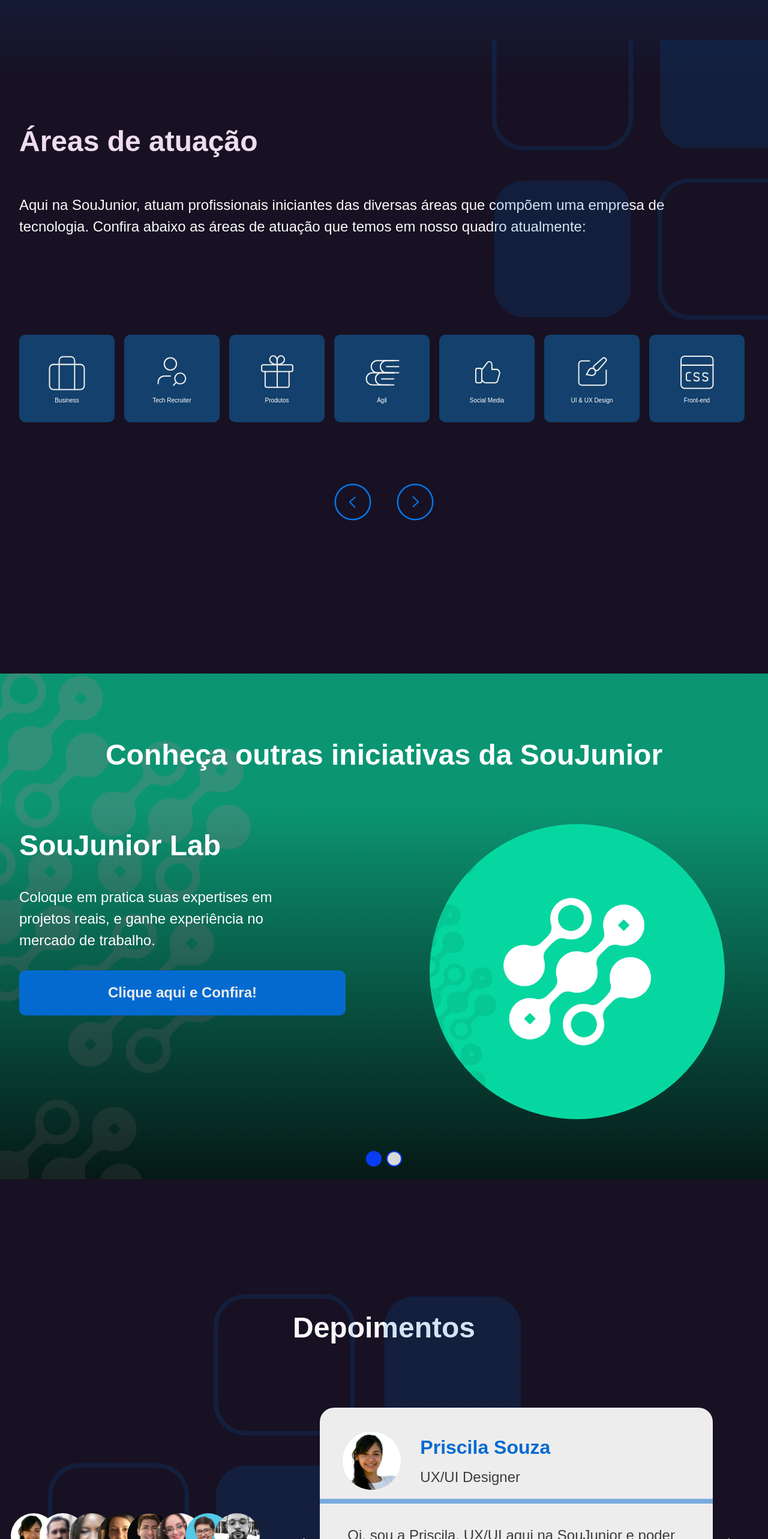
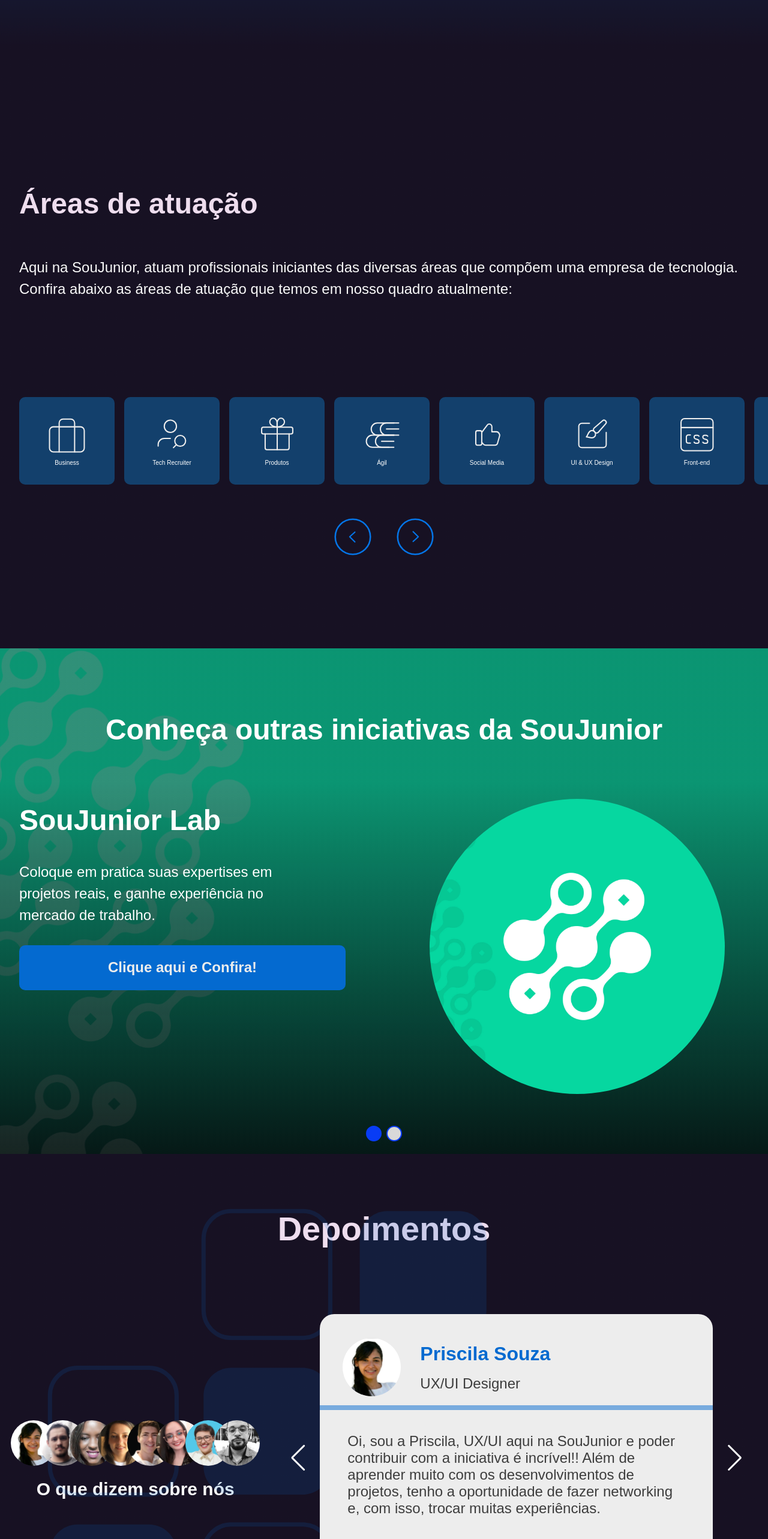
Before and after one commit to SouJunior/site-webapp, a Next.js app: page / in a window 1280 px wide. Shown: the part 1625-4191 px from the top of the page at 60% size. Built offline with nearby package versions, Linux system fonts and the light colour scheme; a web font is replaced by a local one.

Commit message:
styles: correção size das fontes

```diff
--- a/components/Depositions/Depositions.module.css
+++ b/components/Depositions/Depositions.module.css
@@ -11,9 +11,7 @@
 .DepositionsSection {
   padding: 0 3.2rem;
   flex-direction: column;
-  padding: 0 32px;
   position: relative;
-  height: 100vh;
 }
 
 .DepositionsSection::before {
@@ -55,11 +53,7 @@
   flex-direction: column;
 }
 
-.depositionsTitle {
-  font-style: normal;
-  font-weight: 600;
-  font-size: 48px;
-  line-height: 3.625rem;
+.DepositionsSection header h1 {
   text-align: center;
   padding-bottom: 9.1rem;
 }
@@ -91,6 +85,10 @@
   .DepositionsSection {
     height: auto;
   }
+
+  .DepositionsSection header h1 {
+    padding-bottom: 5.1rem;
+  }
   .depositionsCards {
     flex: 2;
     display: flex;
--- a/components/Depositions/index.jsx
+++ b/components/Depositions/index.jsx
@@ -4,15 +4,14 @@ import { Controller, Navigation } from "swiper";
 import { DepositionCard } from "../commons/DepositionCard";
 import style from "./Depositions.module.css";
 import { data } from "../../utils/depositionCarouselInfo";
+import { Heading } from "../../components/commons/Heading";
 
 export function Depositions() {
   return (
     <>
-      <section className={style.DepositionsSection}>
+      <section className={style.DepositionsSection} id="depoimentos">
         <header className={style.depositionsHeader}>
-          <h2 className={style.depositionsTitle} id="depoimentos">
-            Depoimentos
-          </h2>
+          <Heading level={"h1"}>Depoimentos</Heading>
         </header>
         <div className={style.container}>
           <div className={style.wrapper}>
@@ -44,7 +43,8 @@ export function Depositions() {
                 rewind={true}
                 navigation={true}
                 controller={true}
-                modules={[Controller, Navigation]}>
+                modules={[Controller, Navigation]}
+              >
                 {data.map(({ imgPath, title, description, role, name }) => (
                   <SwiperSlide key={imgPath}>
                     <DepositionCard
--- a/components/HeroHome/HeroHome.module.css
+++ b/components/HeroHome/HeroHome.module.css
@@ -71,13 +71,22 @@
     flex-direction: column;
   }
 
+  .skillsContainer h1,
+  .careerContainer h1 {
+    margin-bottom: 3.2rem;
+  }
+
+  .HeroHomeContainer p {
+    margin-bottom: 2rem;
+  }
+
   .imageContainer {
     margin: 0;
   }
 
   .HeroHomeContainer h1,
   .HeroHomeContainer p {
-    text-align: center;
+    /* text-align: center; */
     max-width: 100%;
   }
 
--- a/components/Iniciativas/Iniciativa.module.css
+++ b/components/Iniciativas/Iniciativa.module.css
@@ -4,6 +4,12 @@
 
 .swiperContainer {
   background-color: transparent;
-  padding: 100px 0;
   width: 100%;
 }
+
+@media (max-width: 960px) {
+  .SectionIniciativas {
+    padding: 0;
+    padding-bottom: 7.2rem;
+  }
+}
--- a/components/OccupationSection/OccupationSection.module.css
+++ b/components/OccupationSection/OccupationSection.module.css
@@ -2,25 +2,24 @@
   display: flex;
   flex-direction: column;
   align-items: center;
-
   justify-content: flex-end;
   width: 100%;
   padding: 0 3.2rem;
+  padding-right: 0;
   height: 100vh;
   background-color: transparent;
   /* background: url("/assets/fill-effect.webp") no-repeat top -408px right -883px; */
   position: relative;
 }
 
-.OccupationSection::before {
+/* .OccupationSection::before {
   content: "";
   background: url("/assets/logo-background.svg") no-repeat top -333px right -333px;
   background-size: contain;
   position: absolute;
   inset: 0;
-
   opacity: 0.3;
-}
+} */
 
 .OccupationContainer {
   display: flex;
@@ -36,9 +35,8 @@
   align-self: flex-start;
 }
 
-.OccupationSection p {
-  max-width: 85ch;
-  align-self: flex-start;
+.OccupationContainer > p {
+  padding-right: 3.2rem;
 }
 
 .areasContainer {
@@ -49,7 +47,8 @@
   overflow: scroll;
   scroll-behavior: smooth;
   -webkit-overflow-scrolling: touch;
-  padding: 16.2rem 0;
+  padding-top: 16.2rem;
+  padding-bottom: 5.8rem;
 }
 
 .areasContainer::-webkit-scrollbar {
@@ -81,6 +80,7 @@
   gap: 4.2rem;
   position: relative;
   top: -6rem;
+  margin-top: 5.8rem;
 }
 
 .arrowContainer button {
@@ -120,8 +120,12 @@
     position: relative;
     align-items: stretch;
     height: auto;
+    padding-right: 0;
   }
 
+  .OccupationSection h2 {
+    margin-bottom: 3.2rem;
+  }
   .OccupationContainer {
     align-items: flex-start;
   }
--- a/components/Participation/Participation.module.css
+++ b/components/Participation/Participation.module.css
@@ -176,7 +176,7 @@
   transition: ease 0.15s;
   font-size: 24px;
   border: none;
-    /* width: 262px;
+  /* width: 262px;
   height: 50px; */
   /* background-color: transparent;
   border: 0.2rem solid #ededed;
@@ -227,7 +227,7 @@
 
   .leftSide p {
     text-align: left;
-    padding-bottom: 4rem;
+    padding-bottom: 0;
     line-height: 2.1rem;
   }
 
@@ -247,11 +247,11 @@
   }
 
   .headerContainer {
-    padding: 52px 32px;
+    padding: 0px 32px;
   }
 
   .headerContainer h1 {
-    margin-bottom: 80px;
+    margin-bottom: 46px;
     font-size: 32px;
     line-height: 120%;
     text-align: center;
--- a/components/commons/Card/Card.module.css
+++ b/components/commons/Card/Card.module.css
@@ -6,15 +6,12 @@
   flex-direction: column;
   gap: 7.9rem;
   width: 100%;
-  max-height: 100%;
-  padding: 100px 32px;
+  min-height: max-content;
+  padding: 10rem 3.2rem;
   background-repeat: no-repeat;
   background-size: cover;
 }
 
-.card {
-  height: calc(100vh+ 20px);
-}
 .card {
   background-image: url("/assets/iniciativa/fundo-verde.svg");
 }
@@ -79,26 +76,30 @@
   border-radius: 10px;
 }
 
-@media (max-width: 960px) {
+@media (max-width: 1200px) {
   .card,
   .card2 {
+    justify-content: flex-start;
     gap: 0;
+    min-height: 1200px;
+    padding: 7.2rem 3.2rem;
   }
   .container {
     flex-direction: column-reverse;
     align-items: center;
-    justify-content: center;
+    justify-content: flex-start;
     gap: 0;
   }
   .content {
     align-items: center;
     text-align: center;
+    gap: 1.2rem;
   }
 
   .card h2,
   .card2 h2,
   .container h2 {
-    padding-bottom: 5.2rem;
+    padding-bottom: 3.2rem;
     text-align: center;
     line-height: 120%;
   }
--- a/components/commons/DepositionCard/DepositionCard.module.css
+++ b/components/commons/DepositionCard/DepositionCard.module.css
@@ -51,7 +51,7 @@
   font-style: normal;
   font-weight: 400;
   font-size: 24px;
-  line-height: 29px;
+  line-height: normal;
   color: #3d3d3d;
   padding: 38px 46px;
   display: flex;
--- a/components/commons/Header/Header.module.css
+++ b/components/commons/Header/Header.module.css
@@ -28,6 +28,9 @@
 }
 
 @media (max-width: 1180px) {
+  .header {
+    padding: 5.6rem 3.2rem;
+  }
   .textArea {
     justify-content: space-evenly;
   }
@@ -47,10 +50,6 @@
 }
 
 @media (max-width: 414px) {
-  .header {
-    padding: 2rem;
-  }
-
   .header,
   .textArea {
     flex-direction: column;
--- a/components/commons/Heading/Heading.module.css
+++ b/components/commons/Heading/Heading.module.css
@@ -27,3 +27,21 @@
   font-size: 2.4rem;
   font-weight: 700;
 }
+
+@media (max-width: 960px) {
+  .h1,
+  .h2 {
+    font-size: 3.4rem;
+    line-height: 120%;
+  }
+
+  .h3 {
+    font-size: 3.6rem;
+    font-weight: 700;
+  }
+
+  .h4 {
+    font-size: 2.4rem;
+    font-weight: 700;
+  }
+}
--- a/components/commons/Paragraph/Paragraph.module.css
+++ b/components/commons/Paragraph/Paragraph.module.css
@@ -5,3 +5,10 @@
   font-weight: lighter;
   line-height: 150%;
 }
+
+@media (max-width: 960px) {
+  .Paragraph {
+    font-size: 1.8rem;
+    line-height: 150%;
+  }
+}
```
Also changed, not shown: components/AboutUs/AboutUs.module.css (+17 -3 lines).
